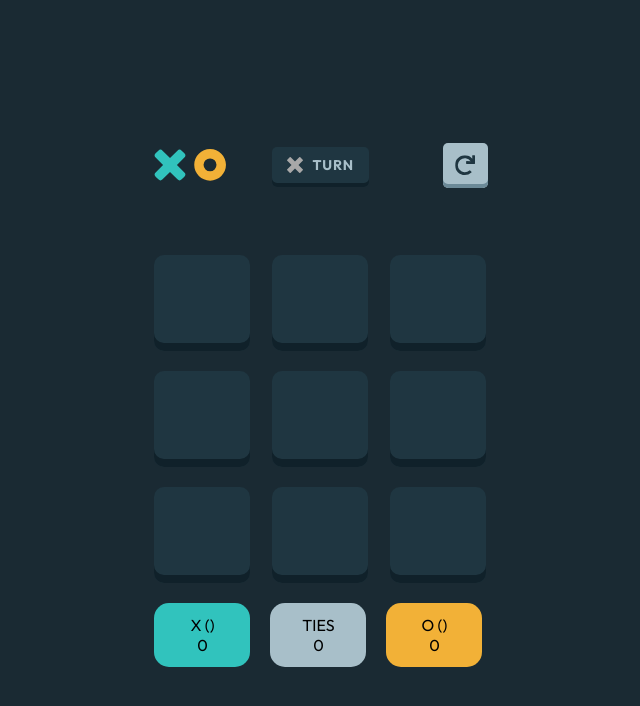
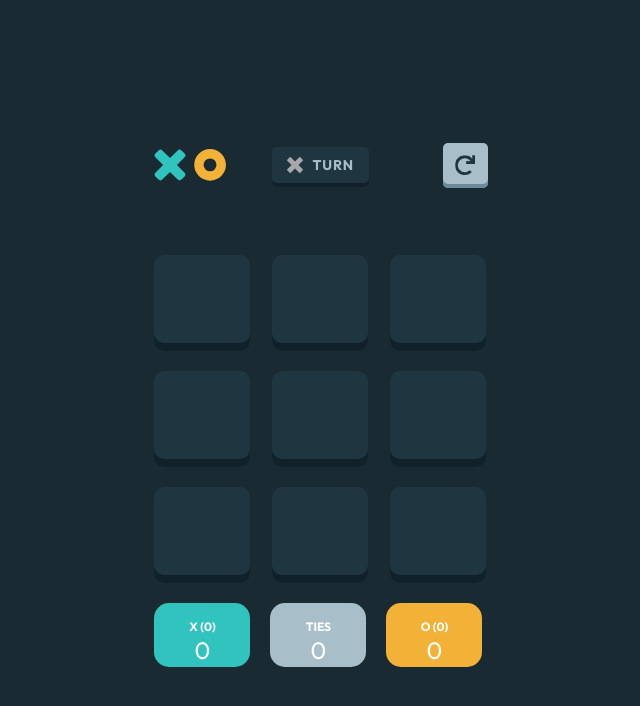
Before and after one commit to anritsetskhla10/tic-tac-toe, a React (Vite) app: page /solo in a window 1280 px wide. Shown: the top 706 px of the page, without its empty margins (319-959 px from the left). Built offline with nearby package versions, Linux system fonts and the light colour scheme; the HTML template or start-up script is replaced by a standard one.

Commit message:
solo game fix

```diff
--- a/src/App.tsx
+++ b/src/App.tsx
@@ -8,7 +8,16 @@ import { useState } from "react";
 function App() {
   const [activePlayer, setActivePlayer] = useState("X");
   const [mode, setMode] = useState("solo");
-  const [turn, setTurn] = useState('x');
+  const [turn, setTurn] = useState("x");
+  const [reset, setReset] = useState(false);
+  const [scores, setScores] = useState({ x: 0, o: 0, ties: 0 });
+
+  const handleReset = () => {
+    setReset(true);
+    setScores({ x: 0, o: 0, ties: 0 });
+    setTimeout(() => setReset(false), 0);
+  };
+
 
   return (
     <MainContainer>
@@ -25,9 +34,30 @@ function App() {
         />
         <Route
           path="/solo"
-          element={<Solo turn={turn} setTurn={setTurn} />}
+          element={
+            <Solo
+              turn={turn}
+              setTurn={setTurn}
+              reset={reset}
+              scores={scores}
+              setScores={setScores}
+              handleReset={handleReset}
+            />
+          }
         />
-        <Route path="/multiplayer" element={<Multiplayer turn={turn} setTurn={setTurn} />} />
+        <Route
+          path="/multiplayer"
+          element={
+            <Multiplayer
+              turn={turn}
+              setTurn={setTurn}
+              reset={reset}
+              scores={scores}
+              setScores={setScores}
+              handleReset={handleReset}
+            />
+          }
+        />
       </Routes>
     </MainContainer>
   );
--- a/src/components/Board.tsx
+++ b/src/components/Board.tsx
@@ -3,15 +3,39 @@ import PlayerX from "/images/icon-x.svg";
 import PlayerO from "/images/icon-o.svg";
 import PlayerXOut from "/images/icon-x-outline.svg";
 import PlayerOOut from "/images/icon-o-outline.svg";
-import { useState } from "react";
+import { useEffect, useState } from "react";
 
 interface BoardProps {
   turn: string;
   setTurn: React.Dispatch<React.SetStateAction<string>>;
+  reset: boolean;
+  scores: { x: number; o: number; ties: number };
+  setScores: React.Dispatch<React.SetStateAction<{ x: number; o: number; ties: number }>>;
 }
 
-function Board({ turn, setTurn }: BoardProps) {
+function Board({ turn, setTurn, reset, setScores }: BoardProps) {
   const [board, setBoard] = useState<string[]>(Array(9).fill(""));
+
+  const winningCombinations = [
+    [0, 1, 2],
+    [3, 4, 5],
+    [6, 7, 8],
+    [0, 3, 6],
+    [1, 4, 7],
+    [2, 5, 8],
+    [0, 4, 8],
+    [2, 4, 6],
+  ];
+
+  const checkWinner = () => {
+    for (const combo of winningCombinations) {
+      const [a, b, c] = combo;
+      if (board[a] && board[a] === board[b] && board[a] === board[c]) {
+        return board[a];
+      }
+    }
+    return board.every((cell) => cell) ? "tie" : null;
+  };
 
   const handleClick = (index: number) => {
     if (board[index]) return;
@@ -20,8 +44,28 @@ function Board({ turn, setTurn }: BoardProps) {
     newBoard[index] = turn;
     setBoard(newBoard);
 
-    setTurn(turn === "x" ? "o" : "x");
+    const winner = checkWinner();
+    if (winner) {
+      setTimeout(() => {
+        if (winner === "tie") {
+          setScores((prev) => ({ ...prev, ties: prev.ties + 1 }));
+        } else if (winner === "x" || winner === "o") {
+          setScores((prev) => ({ ...prev, [winner]: prev[winner] + 1 }));
+        }
+        setBoard(Array(9).fill(""));
+        setTurn("x");
+      }, 500);
+    } else {
+      setTurn(turn === "x" ? "o" : "x");
+    }
   };
+
+  useEffect(() => {
+    if (reset) {
+      setBoard(Array(9).fill(""));
+      setTurn("x");
+    }
+  }, [reset, setTurn]);
 
   return (
     <BoardContainer>
--- a/src/components/Navigation.tsx
+++ b/src/components/Navigation.tsx
@@ -1,36 +1,34 @@
-import styled from "styled-components"
+import styled from "styled-components";
 
-
-interface NavigationProps{
-    turn : string
+interface NavigationProps {
+  turn: string;
+  onReset: () => void;
 }
 
-function Navigation({turn} : NavigationProps) {
-
-
+function Navigation({ turn, onReset }: NavigationProps) {
   return (
     <NavContainer>
       <button>
-      <img className="logo" src="/images/logo.svg" alt="logo icon" />
+        <img className="logo" src="/images/logo.svg" alt="logo icon" />
       </button>
       <div>
-        <img src={turn === 'x' ? '/images/icon-x.svg' : '/images/icon-o.svg'} alt="players icon" />
+        <img
+          src={turn === "x" ? "/images/icon-x.svg" : "/images/icon-o.svg"}
+          alt={`${turn.toUpperCase()} player's turn`}
+        />
         <span>TURN</span>
       </div>
-        <button>
+      <button onClick={onReset}>
         <img className="restart" src="/images/icon-restart.svg" alt="restart icon" />
-        </button>
+      </button>
     </NavContainer>
-  )
+  );
 }
 
-export default Navigation
-
-
+export default Navigation;
 
 const NavContainer = styled.div`
-
-    display: flex;
+  display: flex;
     flex-direction: row;
     align-items: center;
     margin-bottom: 64px;
@@ -76,6 +74,5 @@ const NavContainer = styled.div`
             letter-spacing: 0.88px;
             color: #a8bfc9;
         }
-    }
-
-`
+  }
+`;
--- a/src/components/Result.tsx
+++ b/src/components/Result.tsx
@@ -1,62 +1,67 @@
-import styled from "styled-components"
+import styled from "styled-components";
 
+interface ResultProps {
+  scores: {
+    x: number;
+    o: number;
+    ties: number;
+  };
+}
 
-function Result() {
+function Result({ scores }: ResultProps) {
   return (
     <ResultContainer>
       <div className="player1">
-        <span>X ({})</span>
-        <p>0</p>
+        <span>X ({scores.x})</span>
+        <p>{scores.x}</p>
       </div>
       <div className="result">
         <span>TIES</span>
-        <p>0</p>
+        <p>{scores.ties}</p>
       </div>
       <div className="player2">
-        <span>O ({})</span>
-        <p>0</p>
+        <span>O ({scores.o})</span>
+        <p>{scores.o}</p>
       </div>
     </ResultContainer>
-  )
+  );
 }
 
-export default Result
-
-
+export default Result;
 
 const ResultContainer = styled.div`
-
   display: flex;
-  flex-direction: row;
-  align-items: center;
   gap: 20px;
   padding: 0 24px;
 
-
-  .player1{
+  div {
     width: 96px;
     height: 64px;
     padding: 12px 0;
     border-radius: 15px;
+    text-align: center;
+    color: #ffffff;
+
+    &.player1 {
       background-color: #31c3bd;
-    text-align: center;
     }
 
-  .result{
-    width: 96px;
-    height: 64px;
-    padding: 12px 0;
-    border-radius: 15px;
+    &.result {
       background-color: #a8bfc9;
-    text-align: center;
     }
 
-  .player2{
-    width: 96px;
-    height: 64px;
-    padding: 12px 0;
-    border-radius: 15px;
+    &.player2 {
       background-color: #f2b137;
-    text-align: center;
     }
-`
+
+    span {
+      font-size: 12px;
+      font-weight: bold;
+    }
+
+    p {
+      font-size: 24px;
+      margin: 0;
+    }
+  }
+`;
--- a/src/view/Solo.tsx
+++ b/src/view/Solo.tsx
@@ -6,14 +6,26 @@ import SoloContainer from "../components/SoloContainer";
 interface SoloProps {
   turn: string;
   setTurn: React.Dispatch<React.SetStateAction<string>>;
+  reset: boolean;
+  scores: { x: number; o: number; ties: number };
+  setScores: React.Dispatch<React.SetStateAction<{ x: number; o: number; ties: number }>>;
+  handleReset: () => void;
 }
 
-function Solo({ turn, setTurn }: SoloProps) {
+function Solo({ turn, setTurn, reset, scores, setScores, handleReset}: SoloProps) {
+
+
   return (
     <SoloContainer>
-      <Navigation turn={turn} />
-      <Board turn={turn} setTurn={setTurn} />
-      <Result />
+      <Navigation turn={turn} onReset={handleReset} />
+      <Board
+        turn={turn}
+        setTurn={setTurn}
+        reset={reset}
+        scores={scores}
+        setScores={setScores}
+      />
+      <Result scores={scores} />
     </SoloContainer>
   );
 }
```
Also changed, not shown: 1 other file (tests, documents, lock files or other folders). Lines whose indentation alone changed are shown as unchanged.
